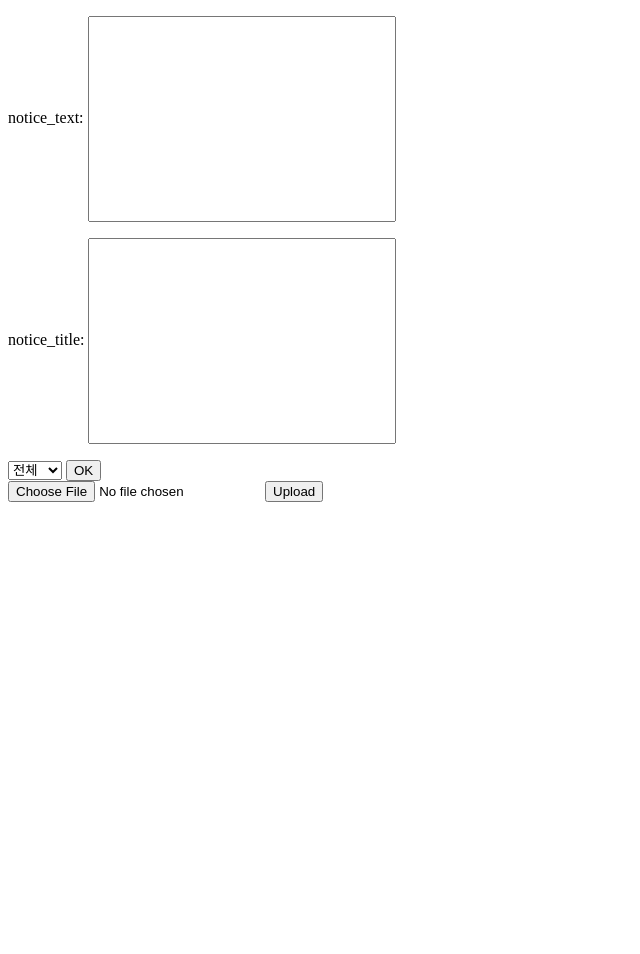
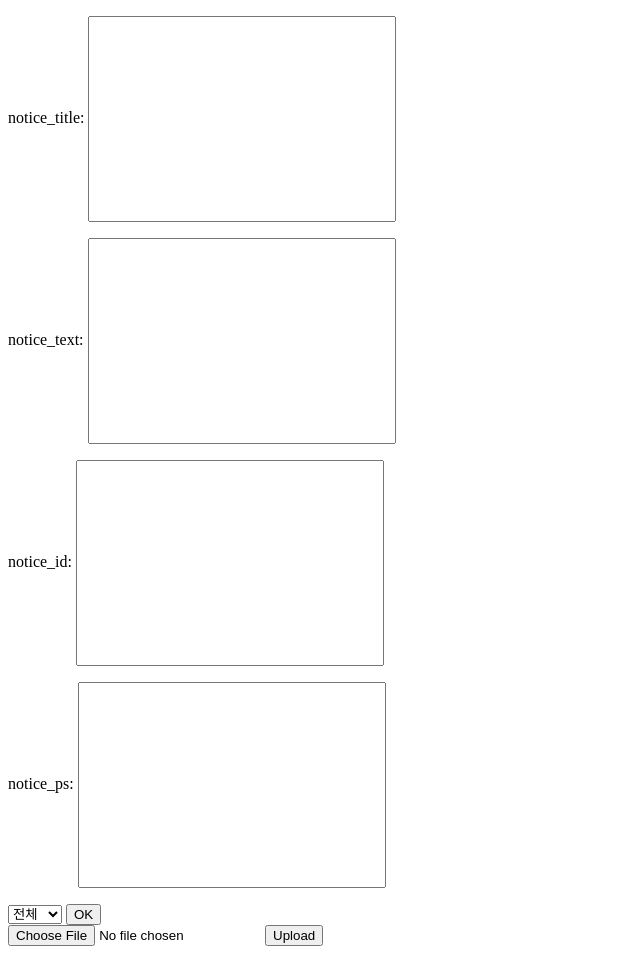
Before and after one commit to Emlqo/ysg, a Django app: page /sms/ in a window 1280 px wide. Shown: the whole page, without its empty margins (0-640 px from the left). Before the commit the page ends 502 px from the top, so only its background shows below. Run offline with Django 3.2, Linux system fonts and the light colour scheme; data comes from the database, SQL or seed files in the repository; both versions use the stored data as it was before the commit.

Commit message:
2021-01-27  16 : 55 MVP 제작 2일차 그룹화 가능, Excel import 가능 , 카톡 전송 가능 + AWS 배포 작업 및 DB 최적화 , 공지 view,admin view

```diff
--- a/sms/admin.py
+++ b/sms/admin.py
@@ -8,7 +8,7 @@ from import_export import resources
 from import_export.admin import  ImportExportActionModelAdmin
 
 
-from .models import Message,Message_User,Notice
+from .models import Message,Message_User,Notice ,Sender_User
 
 class Message_UserResource(resources.ModelResource):
     class Meta:
@@ -25,3 +25,4 @@ class MessageAdmin(ImportExportActionModelAdmin):
 admin.site.register(Message,MessageAdmin)
 admin.site.register(Message_User,MessageAdmin)
 admin.site.register(Notice,MessageAdmin)
+admin.site.register(Sender_User,MessageAdmin)
--- a/sms/templates/sms/index.html
+++ b/sms/templates/sms/index.html
@@ -25,6 +25,15 @@
 <!--            style="width:300px;height:200px;font-size:12px;"-->
 <!--    >-->
 <!--</p>-->
+
+        <p>
+        <label for="notice_title">notice_title: </label>
+    <input id="notice_title" type="text" name="notice_title" value="{{ notice_title }}"
+            style="width:300px;height:200px;font-size:12px;"
+    >
+</p>
+
+
         <p>
         <label for="notice_text">notice_text: </label>
 <!--  onkeypress="this.style.height = ((this.value.length + 1) * 8) + 'px';"-->
@@ -32,13 +41,23 @@
             style="width:300px;height:200px;font-size:12px;"
     >
 </p>
-    <p>
-        <label for="notice_title">notice_title: </label>
-<!--  onkeypress="this.style.height = ((this.value.length + 1) * 8) + 'px';"-->
-    <input id="notice_title" type="text" name="notice_title" value="{{ notice_title }}"
+
+        <p>
+        <label for="notice_id">notice_id: </label>
+    <input id="notice_id" type="text" name="notice_id" value="{{ notice_id }}"
             style="width:300px;height:200px;font-size:12px;"
     >
 </p>
+
+           <p>
+        <label for="notice_ps">notice_ps: </label>
+    <input id="notice_ps" type="text" name="notice_ps" value="{{ notice_ps }}"
+            style="width:300px;height:200px;font-size:12px;"
+    >
+</p>
+
+
+
 
     <select name="group" id ="group">
     <option value="전체">전체</option>
--- a/sms/templates/sms/nt_view.html
+++ b/sms/templates/sms/nt_view.html
@@ -4,12 +4,12 @@
     <meta charset="UTF-8">
     <title>results</title>
 </head>
-<h1>{{ notice.notice_title }}</h1>
+<h1> 공지 제목 : {{ notice.notice_title }}</h1>
 <br>
-<h1>{{ message_User.user_name }}</h1>
+<h1> 수신자 이름 :{{ message_User.user_name }}</h1>
 <br>
 <br>
-<h1>{{ message.notice_text }}</h1>
+<h1> 공지 내용 : {{ message.individual_notice_text }}</h1>
 <br>
 
 </body>
--- a/sms/urls.py
+++ b/sms/urls.py
@@ -6,7 +6,7 @@ urlpatterns = [
     path('', views.index, name='index'),
     path('submit/', views.submit, name='submit'),
     path('message_User_insert/', views.message_User_insert, name='message_User_insert'),
-    path('<str:notice_key>/<str:notice_url>', views.notice_view, name='url'),
-    path('<str:notice_key>/', views.admin, name='admin'),
+    path('<str:notice_id>/<str:notice_url>', views.notice_view, name='url'),
+    path('<str:notice_id>/', views.admin, name='admin'),
 
 ]
--- a/sms/views.py
+++ b/sms/views.py
@@ -3,7 +3,7 @@ from django.shortcuts import render, get_object_or_404
 from django.urls import reverse
 from django.views import generic
 import sqlite3
-
+import datetime
 
 import openpyxl, pyexcel
 from .models import Message, Message_User,Notice
@@ -19,7 +19,7 @@ from .forms import UploadFileForm
 from django.http import HttpResponse, Http404, HttpResponseRedirect, HttpResponseBadRequest
 
 
-#------------------------함수 기반 view---------------------
+#-------------------함수 기반 view---------------------
 
 # render 안쓴 것
 # def index(request):
@@ -42,6 +42,7 @@ def index(request):
     group_list=[]
     for i in range(len(rows)):
         group_list.append(rows[i][0])
+
 
 
     return render(request, 'sms/index.html',{'kind': group_list})
@@ -80,14 +81,35 @@ def submit(request):
 
         conn = sqlite3.connect('./db.sqlite3')
         cur = conn.cursor()
+
+        # 공지 DB Insert
+
+        notice_text = request.POST.get('notice_text')
+        notice_title = request.POST.get('notice_title')
+        notice_id = request.POST.get('notice_id')
+        notice_ps = request.POST.get('notice_ps')
+        now = datetime.datetime.now()
+        nowDatetime = now.strftime('%Y-%m-%d %H:%M:%S')
+        print(nowDatetime , notice_title, notice_text,notice_id ,notice_ps)
+
+
+        sql = "insert into sms_notice (notice_date,notice_title,notice_text,notice_id_id,notice_ps) values (?,?,?,?,?)"
+
+        cur.execute(sql, [nowDatetime, str(notice_title),  str(notice_text),str(notice_id),str(notice_ps)])
+
+        conn.commit()
+
+
+
+
+        # 알림톡 수신자 data 가져오기
         group = request.POST.get('group')
-        if group=='전체':
+        if group == '전체':
             sql = "select * from  main.sms_message_user"
             cur.execute(sql)
         else:
             sql = "select * from  main.sms_message_user where user_group = ? "
             cur.execute(sql, group)
-
 
         rows = cur.fetchall()
 
@@ -98,10 +120,12 @@ def submit(request):
 
 
 
-        notice_text = request.POST.get('notice_text')
-        notice_title = request.POST.get('notice_title')
+        cur.close()
+        conn.close()
+
+
         # limit_time = request.POST.get('limit_time')
-        send = katalk_send(name, phone_number , str( notice_text) , str( notice_title) , str( "7시")  )
+        send = katalk_send(name, phone_number , str( notice_text) , str( notice_title) , str( "12시") , str(notice_id) ,str(nowDatetime) )
         send.send()
 
 
@@ -110,17 +134,17 @@ def submit(request):
              reverse('sms:index', ))
 
 
-def notice_view(request,notice_key ,notice_url):
+def notice_view(request,notice_id ,notice_url):
     conn = sqlite3.connect('./db.sqlite3')
     cur = conn.cursor()
     # print(parse.quote(notice_url))
     # notice_url =  str(parse.quote(notice_url).lower())
     sql = "select  user_phoneNumber_id from main.sms_message WHERE notice_url  = ?"
-    print(notice_url)
+    print(notice_url)  ## 2021-01-27 16:17:5001082745538      날짜 pk 랑 휴대전화 나눠야함
     cur.execute(sql,[notice_url])
     rows = cur.fetchall()
     print(rows)
-
+    print(notice_url[:19])
     print(rows[0][0])
 
     cur.execute("UPDATE main.sms_message SET isConfirmbyReceiver = True WHERE user_phoneNumber_id = ? ",[rows[0][0]])
@@ -128,26 +152,30 @@ def notice_view(request,notice_key ,notice_url):
     cur.close()
     conn.close()
 
-    message_User =  get_object_or_404(Message_User,pk=notice_url)
+    message_User =  get_object_or_404(Message_User,pk=rows[0][0])
+    print("1")
     message = get_object_or_404(Message,pk=notice_url)
-    notice = get_object_or_404(Notice, pk=notice_key)
+    print("2")
+    notice = get_object_or_404(Notice, pk=notice_url[:19])
+    print("3")
+
     return render(request,'sms/nt_view.html',{'message' : message, 'notice' : notice , 'message_User' : message_User} )
 
-def admin(request, notice_key):
+def admin(request, notice_id):
         conn = sqlite3.connect('./db.sqlite3')
         cur = conn.cursor()
         # print(parse.quote(notice_url))
         # notice_url =  str(parse.quote(notice_url).lower())
         name_list = []
-        sql = "select * from  sms_message where notice_key_id  = ?"
+        sql = "select * from  sms_message where notice_id_id  = ?"
 
-        cur.execute(sql, [notice_key])
+        cur.execute(sql, [notice_id])
         rows = cur.fetchall()
         for name in rows:
-            print(name[4])
+            print(name[5])
             sql = "select user_name from  sms_Message_User where user_phoneNumber = ?"
 
-            cur.execute(sql, [name[4]])
+            cur.execute(sql, [name[5]])
             name_list.append(cur.fetchall()[0])
 
 
@@ -158,9 +186,10 @@ def admin(request, notice_key):
         rows =pd.DataFrame(rows)
         rows['name']=name_list
 
-        rows.rename(columns={0:"notice_title", 1:"phone_number",2:"isConfirmbyReceiver",3:"notice_key"}, inplace=True)
+        rows.rename(columns={0:"notice_text", 1:"날짜 + 번호 URL",2:"isConfirmbyReceiver",3:"날짜"}, inplace=True)
 
         del rows[4]
+        del rows[5]
         result = rows.to_html()
 
         return render(request, 'sms/admin_nt_view.html', {'result': result})
```
Also changed, not shown: sms/func/katalk_send.py (+23 -3 lines), sms/models.py (+26 -4 lines), db.sqlite3 (deleted), sms/migrations/0001_initial.py (deleted), sms/migrations/__init__.py (deleted).
